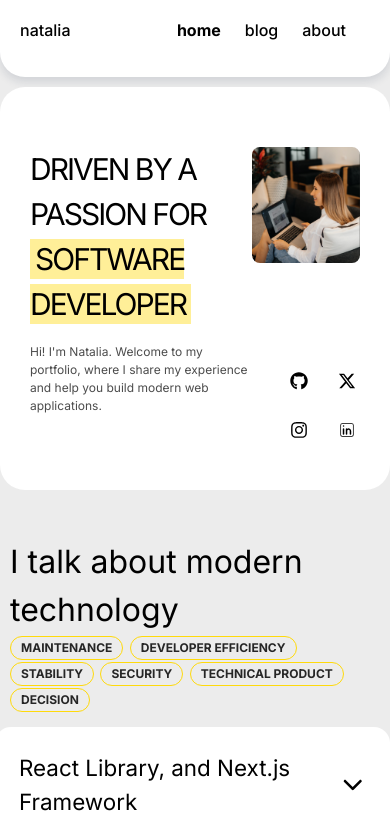
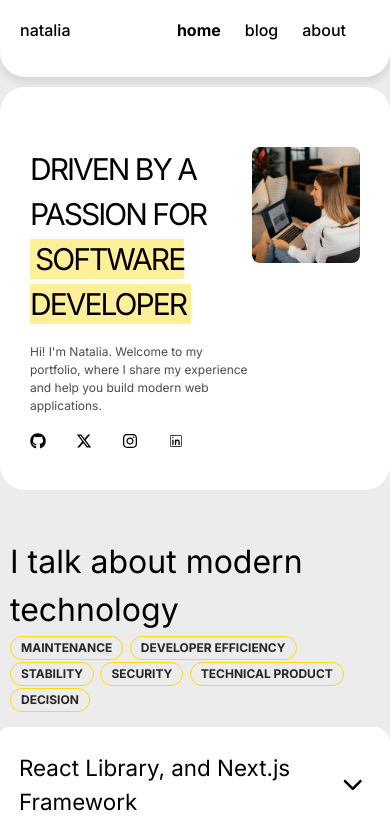
Before and after one commit to nataliasabadysh/portfolio, a Next.js app: page / in a window 390 px wide. Shown: the top 838 px of the page. Built offline with nearby package versions, Linux system fonts and the light colour scheme.

Commit message:
media block

```diff
--- a/app/components/hero/styles.module.css
+++ b/app/components/hero/styles.module.css
@@ -88,9 +88,7 @@
     gap: 0;
   }
   .media {
-    width: 100px;
-    right: 0;
-    font-size: 18px;
-    bottom: 30px;
+    left: 30px;
+    bottom: 20px;
   }
 }
```
